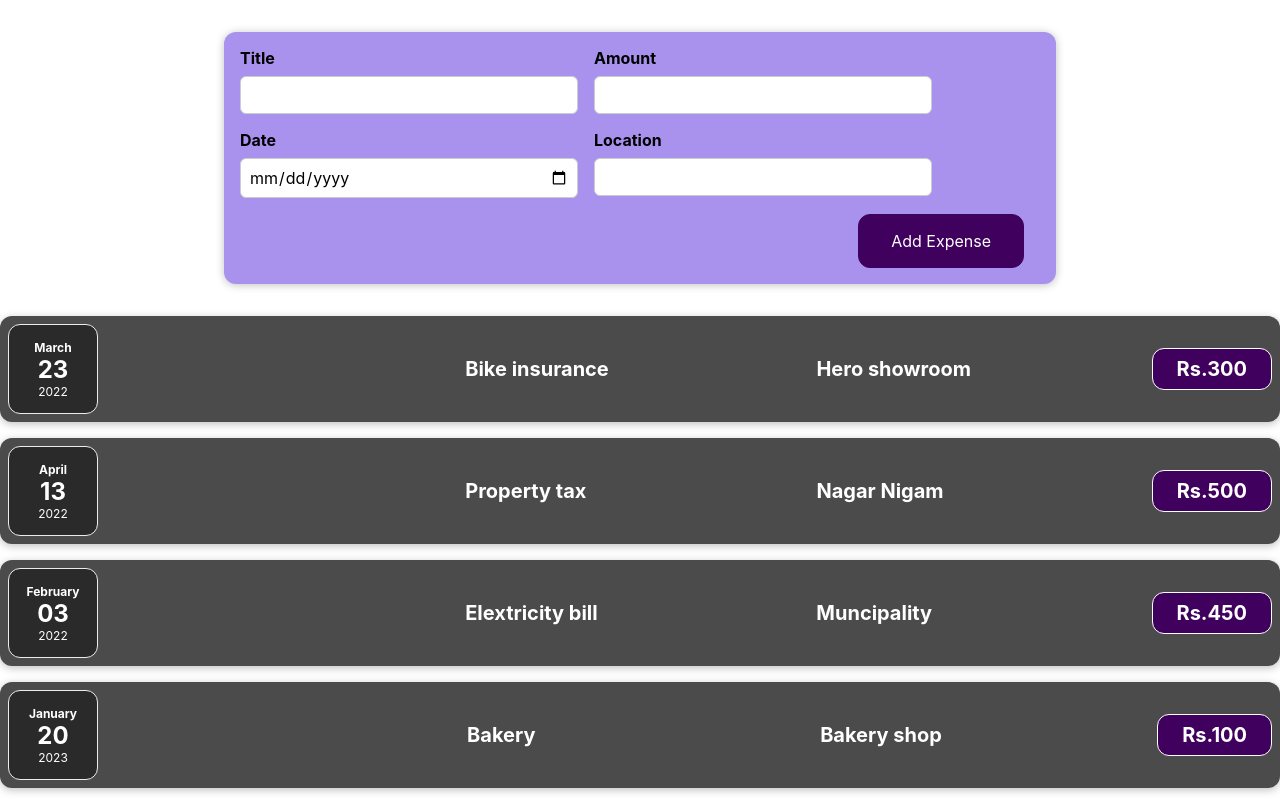
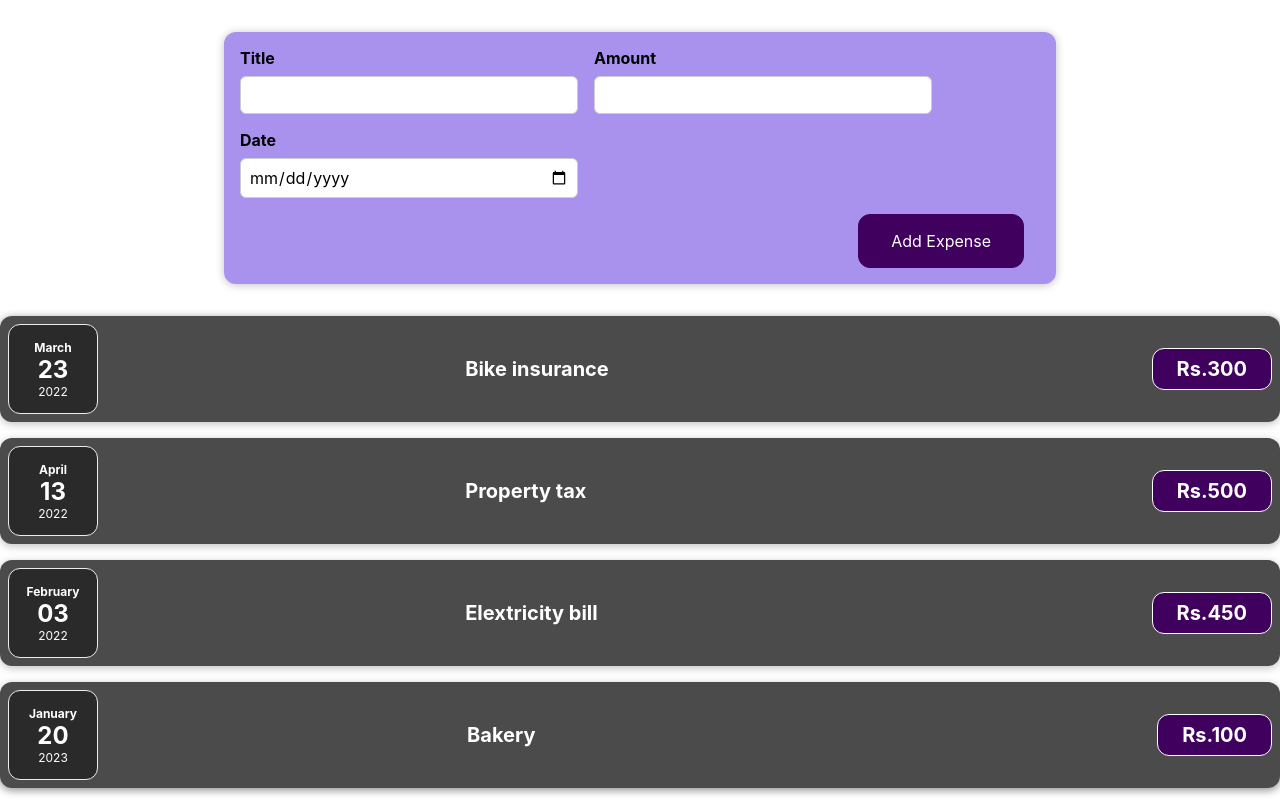
Before and after one commit to NSINGHRAJPUT/reactfromscratch, a React (Create React App) app: page / in a window 1280 px wide. Built offline with nearby package versions, Linux system fonts and the light colour scheme.

Commit message:
makingOutputVisibleOnScreen

```diff
--- a/src/App.js
+++ b/src/App.js
@@ -1,25 +1,49 @@
 import "./App.css";
-import ExpenseItem from "./components/ExpenseItem/ExpenseItem";
-import { itemExpense } from "./components/ExpenseItem/Expenses";
+//import ExpenseItem from "./components/ExpenseItem/ExpenseItem";
+import Expenses from "./components/ExpenseItem/Expenses";
 import NewExpense from "./components/ExpenseForm/NewExpense";
+import { useState } from "react";
+let DUMMY_EXPENSES = [
+  {
+    id: 1,
+    title: "Bike insurance",
+    amount: 300,
+    date: new Date(2022, 2, 23),
+  },
+  {
+    id: 2,
+    title: "Property tax",
+    amount: 500,
+    date: new Date(2022, 3, 13),
+  },
+  {
+    id: 3,
+    title: "Elextricity bill",
+    amount: 450,
+    date: new Date(2022, 1, 3),
+  },
+  {
+    id: 4,
+    title: "Bakery",
+    amount: 100,
+    date: new Date(2022, 12, 20),
+  },
+];
+const App = () => {
+  const [expenses, setExpenses] = useState(DUMMY_EXPENSES);
 
-const App = () => {
-  let expenseList = [];
-  itemExpense.forEach((item, index) => {
-    expenseList.push(
-      <ExpenseItem
-        key={item.id}
-        title={item.title}
-        expenseLocation={item.expenseLocation}
-        amount={item.amount}
-        date={item.date}
-      ></ExpenseItem>
-    );
-  });
+  const addExpenseHandler = (expense) => {
+    console.log("in app.js");
+    console.log(expenses);
+    console.log(expense);
+    setExpenses((prevExpenses) => {
+      return [expense, ...prevExpenses];
+    });
+  };
   return (
     <div>
-      <NewExpense />
-      {expenseList}
+      <NewExpense onAddExpense={addExpenseHandler} />
+      <Expenses items={expenses}></Expenses>
     </div>
   );
 };
--- a/src/components/ExpenseForm/ExpenseForm.js
+++ b/src/components/ExpenseForm/ExpenseForm.js
@@ -1,10 +1,10 @@
 import "./ExpenseForm.css";
 import { useState } from "react";
 
-const ExpenseForm = () => {
+const ExpenseForm = (props) => {
   const [enteredTitle, setEnteredTitle] = useState("");
   const [enteredAmount, setEnteredAmount] = useState("");
-  const [enteredLocation, setEnteredLocation] = useState("");
+  //const [enteredLocation, setEnteredLocation] = useState("");
   const [enteredDate, setEnteredDate] = useState("");
 
   const titleChangeHandler = (e) => {
@@ -16,29 +16,34 @@ const ExpenseForm = () => {
   const dateChangeHandler = (e) => {
     setEnteredDate(e.target.value);
   };
-  const locationChangeHandler = (e) => {
-    setEnteredLocation(e.target.value);
-  };
+  // const locationChangeHandler = (e) => {
+  //   setEnteredLocation(e.target.value);
+  // };
   const submitHandler = (e) => {
     e.preventDefault();
     const expenseData = {
       title: enteredTitle,
       amount: enteredAmount,
       date: new Date(enteredDate),
-      location: enteredLocation,
+      //location: enteredLocation,
     };
-    console.log(expenseData);
+    props.onSaveExpenseData(expenseData);
   };
   return (
     <form onSubmit={submitHandler}>
       <div className="new-expense__controls">
         <div className="new-expense__control">
           <label>Title</label>
-          <input type="text" onChange={titleChangeHandler} />
+          <input
+            type="text"
+            value={enteredTitle}
+            onChange={titleChangeHandler}
+          />
         </div>
         <div className="new-expense__control">
-          <label> Amount</label>
+          <label>Amount</label>
           <input
+            value={enteredAmount}
             type="number"
             min="0.01"
             step="0.01"
@@ -47,12 +52,16 @@ const ExpenseForm = () => {
         </div>
         <div className="new-expense__control">
           <label>Date</label>
-          <input type="date" onChange={dateChangeHandler} />
+          <input type="date" value={enteredDate} onChange={dateChangeHandler} />
         </div>
-        <div className="new-expense__control">
+        {/* <div className="new-expense__control">
           <label>Location</label>
-          <input type="text" onChange={locationChangeHandler} />
-        </div>
+          <input
+            type="text"
+            value={enteredLocation}
+            onChange={locationChangeHandler}
+          />
+        </div> */}
       </div>
       <div className="new-expense__actions">
         <button type="submit">Add Expense</button>
--- a/src/components/ExpenseForm/NewExpense.js
+++ b/src/components/ExpenseForm/NewExpense.js
@@ -1,10 +1,17 @@
 import "./NewExpense.css";
 import ExpenseForm from "./ExpenseForm";
 
-const NewExpense = () => {
+const NewExpense = (props) => {
+  const saveExpenseDataHandler = (enteredExpenseData) => {
+    const expenseData = {
+      id: Math.random().toString(),
+      ...enteredExpenseData,
+    };
+    props.onAddExpense(expenseData);
+  };
   return (
     <div className="new-expense">
-      <ExpenseForm />
+      <ExpenseForm onSaveExpenseData={saveExpenseDataHandler} />
     </div>
   );
 };
--- a/src/components/ExpenseItem/ExpenseItem.js
+++ b/src/components/ExpenseItem/ExpenseItem.js
@@ -2,17 +2,15 @@ import ExpenseDate from "../ExpenseDate/ExpenseDate";
 import ExpenseDetails from "../ExpenseDetails/ExpenseDetails";
 import "./ExpenseItem.css";
 import Card from "../UI/Card";
-import { useState } from "react";
 
 const ExpenseItem = (props) => {
-  const [amount, setAmount] = useState(props.amount);
   return (
     <Card className="expense-item">
       <ExpenseDate date={props.date} />
       <ExpenseDetails
         title={props.title}
         expenseLocation={props.expenseLocation}
-        amount={amount}
+        amount={props.amount}
       />
     </Card>
   );
--- a/src/components/ExpenseItem/Expenses.js
+++ b/src/components/ExpenseItem/Expenses.js
@@ -1,30 +1,24 @@
-export let itemExpense = [
-  {
-    id: 1,
-    title: "Bike insurance",
-    expenseLocation: "Hero showroom",
-    amount: 300,
-    date: new Date(2022, 2, 23),
-  },
-  {
-    id: 2,
-    title: "Property tax",
-    expenseLocation: "Nagar Nigam",
-    amount: 500,
-    date: new Date(2022, 3, 13),
-  },
-  {
-    id: 3,
-    title: "Elextricity bill",
-    expenseLocation: "Muncipality",
-    amount: 450,
-    date: new Date(2022, 1, 3),
-  },
-  {
-    id: 4,
-    title: "Bakery",
-    expenseLocation: "Bakery shop",
-    amount: 100,
-    date: new Date(2022, 12, 20),
-  },
-];
+import ExpenseItem from "./ExpenseItem";
+import Card from "../UI/Card";
+import "./Expenses.css";
+
+const Expenses = (props) => {
+  let expenseList = [];
+  props.items.forEach((item) => {
+    expenseList.push(
+      <ExpenseItem
+        id={item.id}
+        title={item.title}
+        amount={item.amount}
+        date={item.date}
+      />
+    );
+  });
+  return (
+    <div>
+      <Card className="expenses">{expenseList}</Card>
+    </div>
+  );
+};
+
+export default Expenses;
```
Also changed, not shown: src/components/ExpenseItem/Expenses.css (added).
